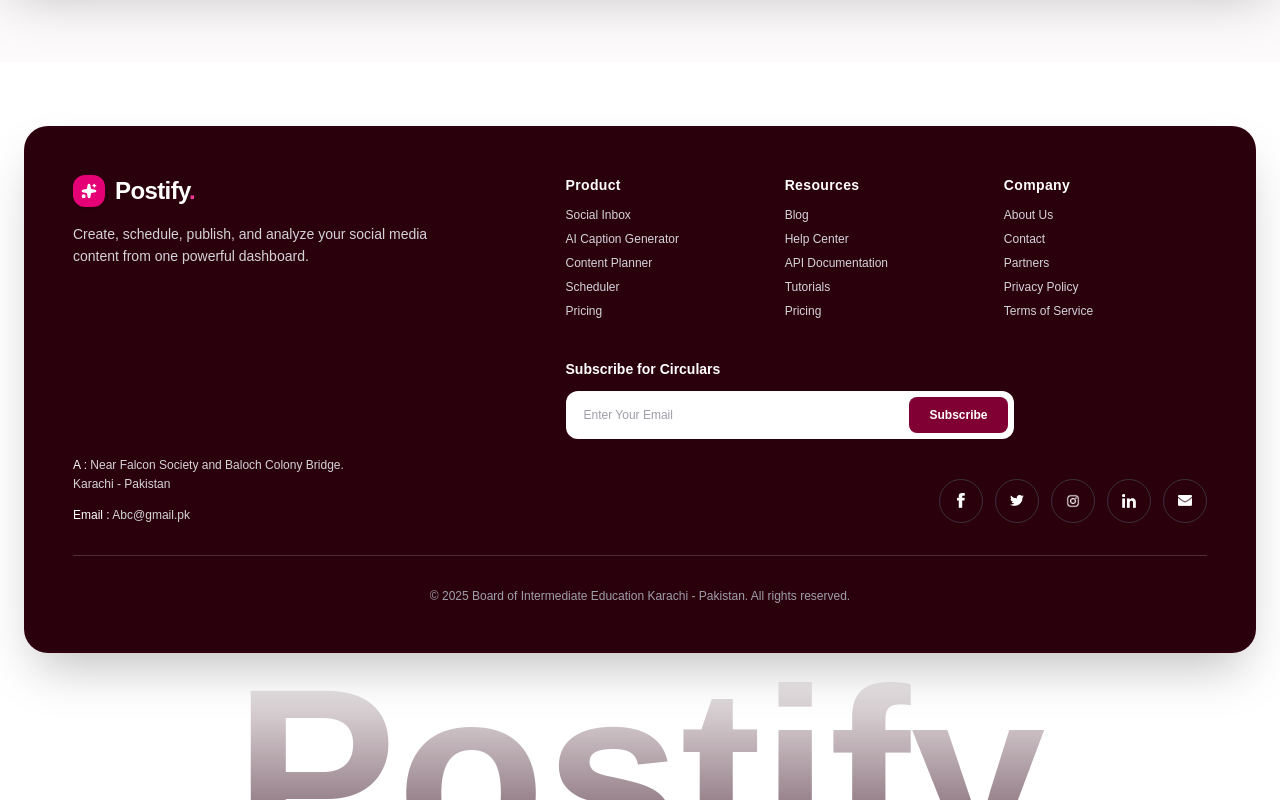
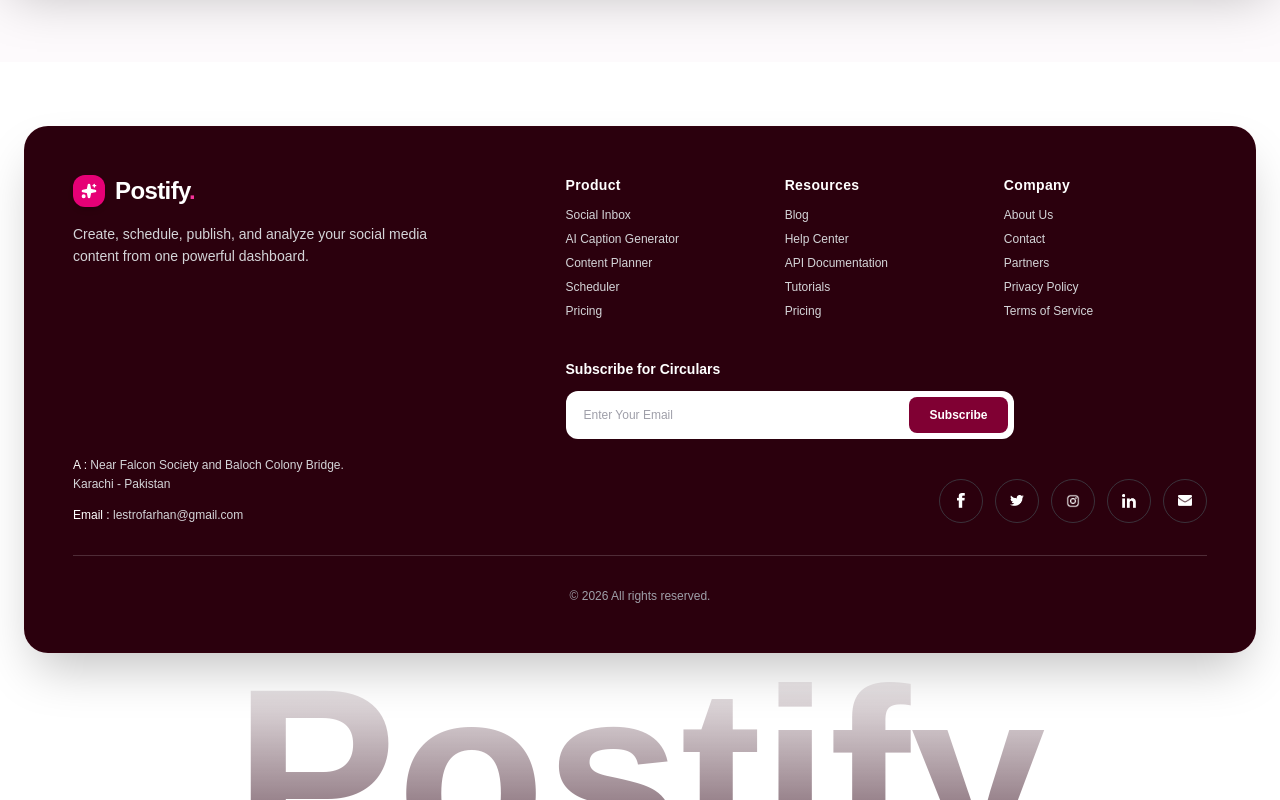
Before and after one commit to postify-project/postify-nextjs, a Next.js app: page / in a window 1280 px wide. Shown: the part 7658-8458 px from the top of the page. Built offline with nearby package versions, Linux system fonts and the light colour scheme.

Commit message:
Footer edited

```diff
--- a/src/app/components/landing/Footer.tsx
+++ b/src/app/components/landing/Footer.tsx
@@ -83,7 +83,7 @@
                 </p>
                 <p className="pt-1">
                   <span className="font-medium text-white">Email :</span>{" "}
-                  Abc@gmail.pk
+                  lestrofarhan@gmail.com
                 </p>
               </div>
             </div>
@@ -166,7 +166,7 @@
 
           {/* Copyright Notice */}
           <div className="text-center text-[10px] sm:text-xs text-zinc-400">
-            © 2025 Board of Intermediate Education Karachi - Pakistan. All
+            © 2026 All
             rights reserved.
           </div>
         </div>
```
